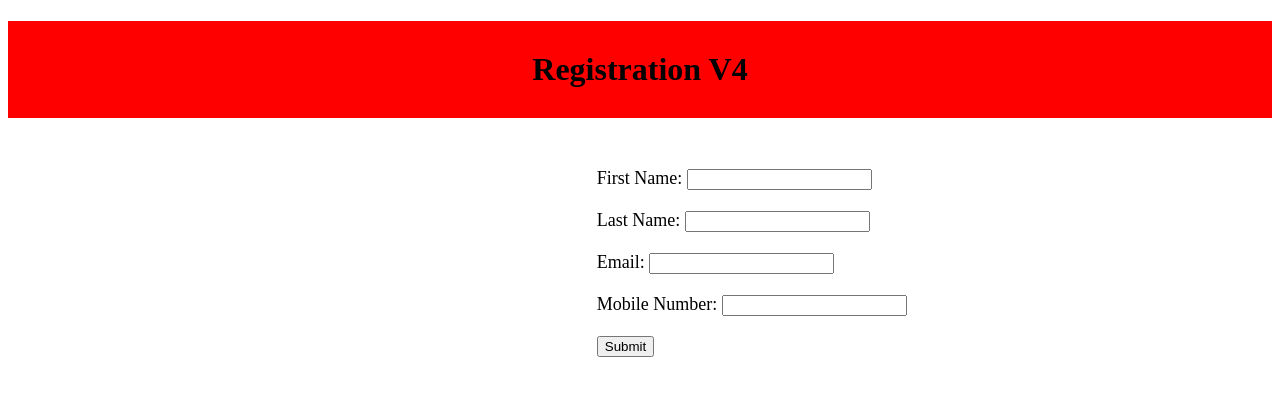
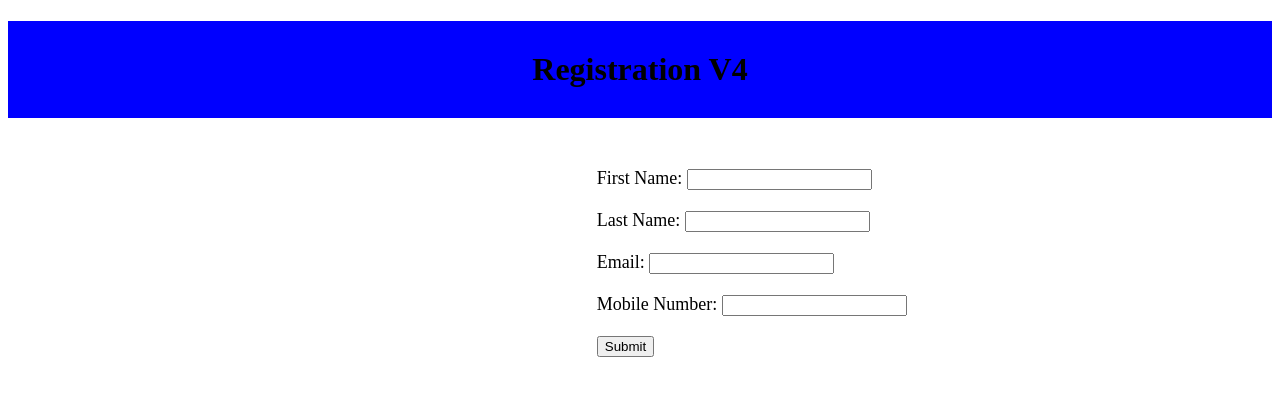
Before and after one commit to saisantu02/sample-nextjs, a Next.js app: page / in a window 1280 px wide. Shown: the top 396 px of the page. Built offline with nearby package versions, Linux system fonts and the light colour scheme.

Commit message:
Header color changed to blue

```diff
--- a/src/header.js
+++ b/src/header.js
@@ -3,7 +3,7 @@ import React from "react";
 const Header= ()=>{
     return(
         <>
-        <h1 style={{backgroundColor:"red", textAlign: "center",padding: 30, marginBottom: 50}}>Registration V4</h1>
+        <h1 style={{backgroundColor:"blue", textAlign: "center",padding: 30, marginBottom: 50}}>Registration V4</h1>
         </>
     )
 }
```
